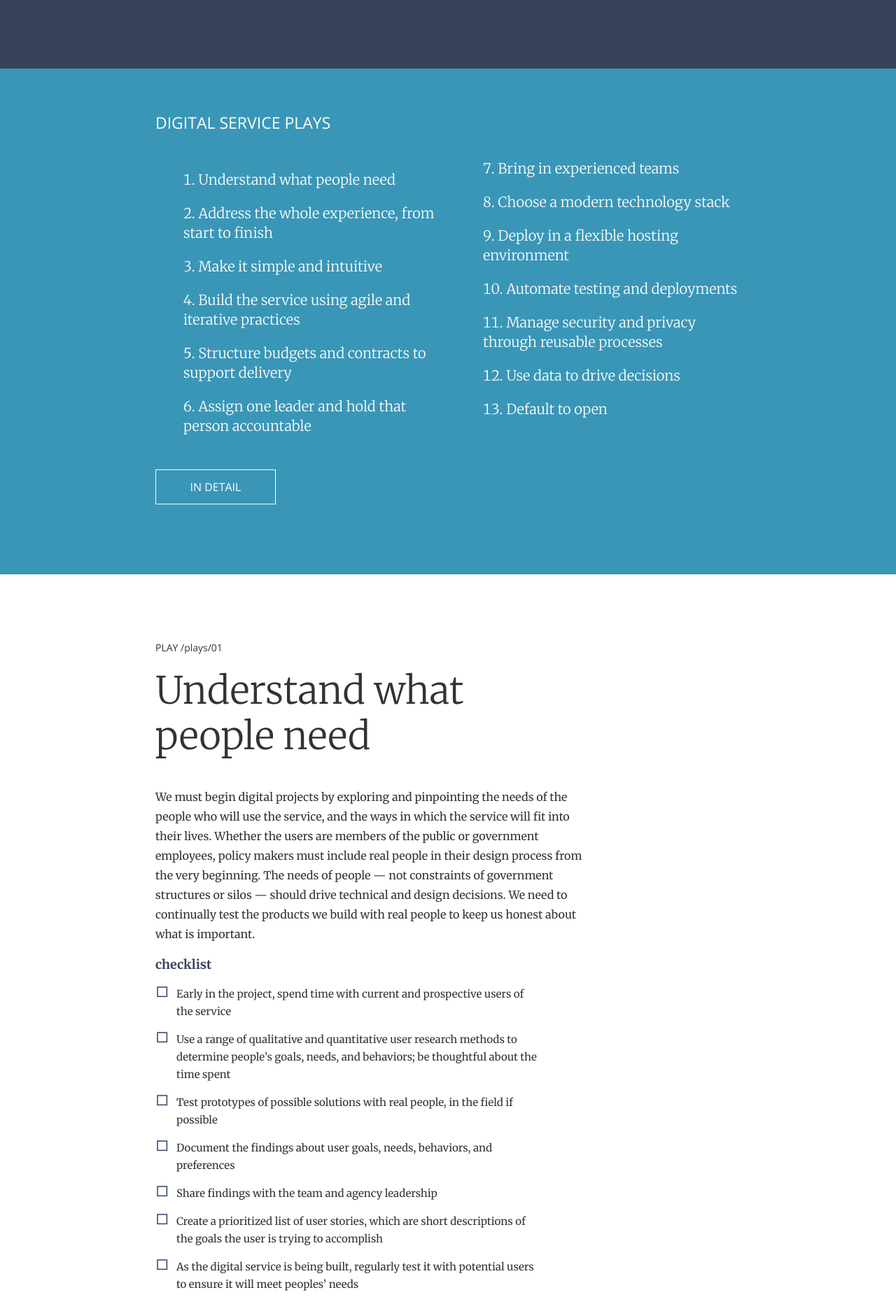
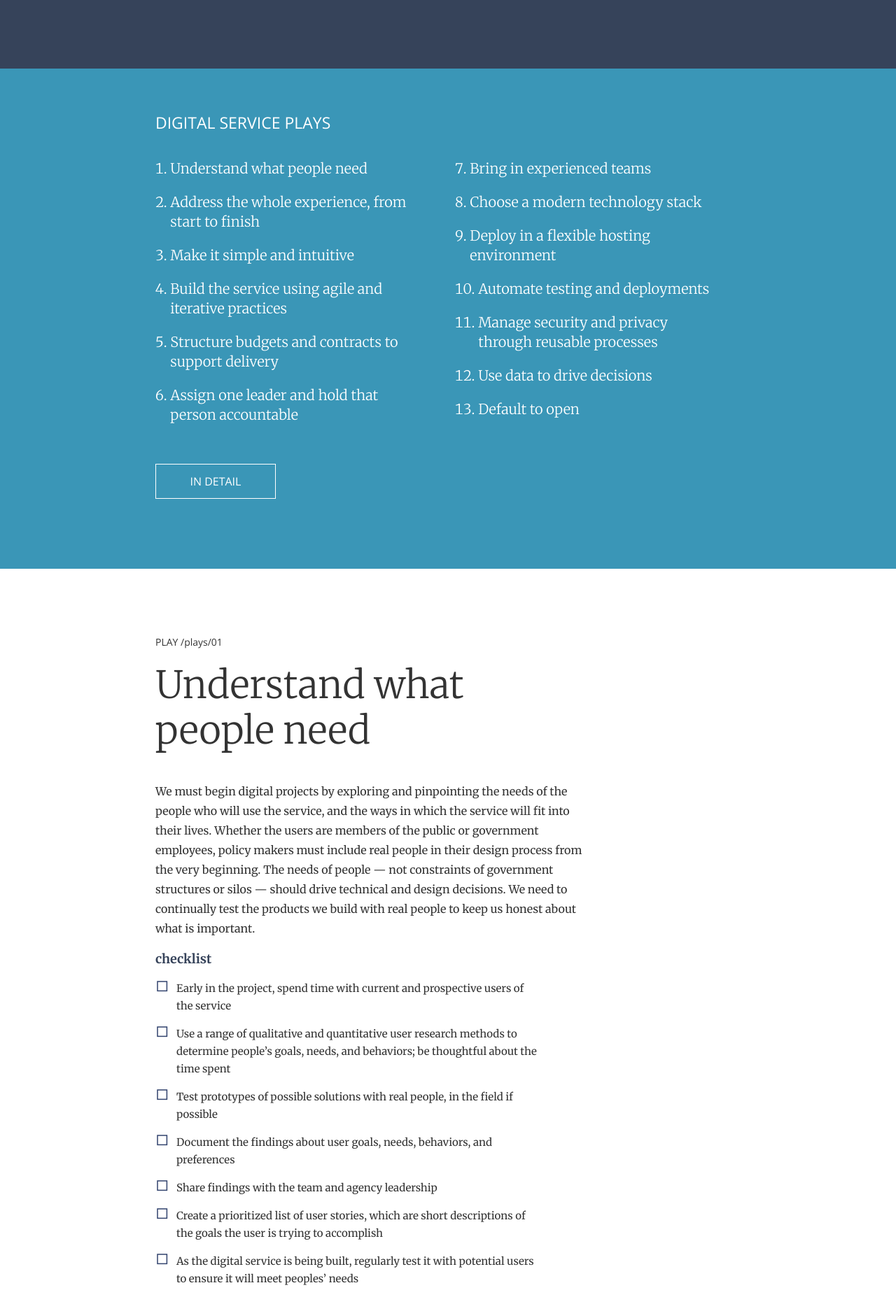
Before and after one commit to usds/playbook, a Jekyll site: the page built from index.html, in a window 1280 px wide. Shown: the part 800-2674 px from the top of the page at 70% size. Built offline with Jekyll 4.4.1, drawn with Linux system fonts in a browser that asks for light colours; Markdown is read by kramdown in place of the engine named in the settings.

Commit message:
fix ol/ul mixup in pull request

```diff
--- a/index.html
+++ b/index.html
@@ -50,11 +50,11 @@
       <a class="anchor_offset" id="plays_index_anchor"></a>
       <h3>DIGITAL SERVICE PLAYS</h3>
       <div class="columns">
-        <ul>
+        <ol>
         {% for play in site.plays %}
-          <li><a href="play{{ play.id }}" title="View Play {{ play.id }}">{{ play.title }}</a></li>
+          <li><a href="#play{{ play.id }}" title="View Play {{ play.id }}">{{ play.title }}</a></li>
         {% endfor %}
-        </ul>
+        </ol>
       </div>
       <div class="button">
         <a href="#play1" title="View the In Detail">IN DETAIL</a>
```
